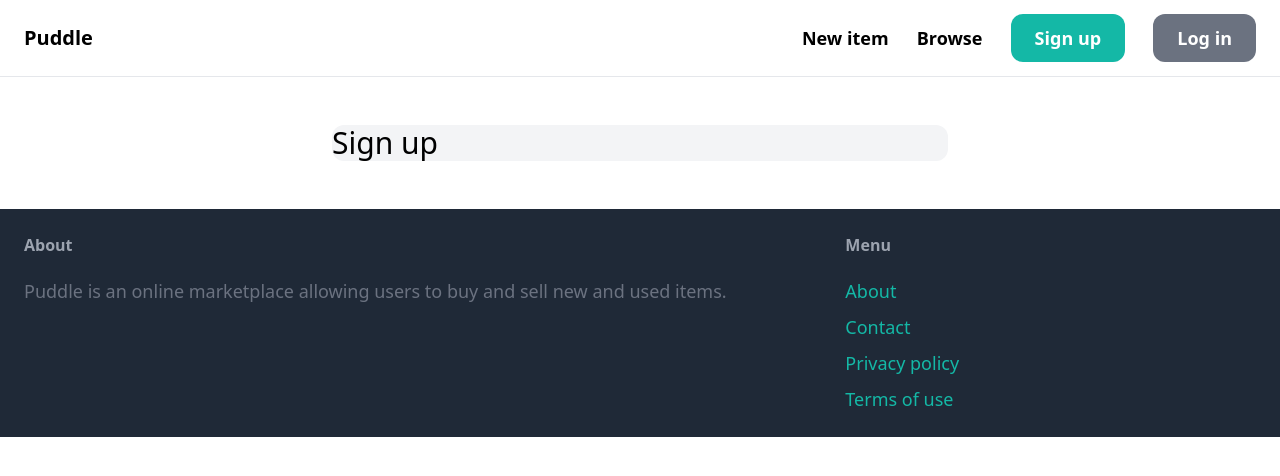
After one commit to ebl138/puddle, a Django app: page /signup/ in a window 1280 px wide. The commit adds this page. Shown: the top 476 px of the page. Run offline with Django 5.2, Linux system fonts and the light colour scheme; some libraries are stand-ins or nearby versions.

Commit message:
add signup page

```diff
--- /dev/null
+++ b/puddle/core/forms.py
@@ -0,0 +1,8 @@
+from django import forms
+from django.contrib.auth.forms import UserCreationForm
+from django.contrib.auth.models import User
+
+class SignupForm(UserCreationForm):
+    class Meta:
+        model = User
+        fields = ('username', 'email', 'password1', 'password2')
--- a/puddle/core/templates/core/base.html
+++ b/puddle/core/templates/core/base.html
@@ -19,7 +19,7 @@
                 <a href="#" class="text-lg font-semibold hover:text-gray-500">New item</a>
                 <a href="#" class="text-lg font-semibold hover:text-gray-500">Browse</a>
 
-                <a href="#" class="px-6 py-3 text-lg font-semibold bg-teal-500 text-white rounded-xl hover:bg-teal-700">Sign up</a>
+                <a href="{% url 'core:signup' %}" class="px-6 py-3 text-lg font-semibold bg-teal-500 text-white rounded-xl hover:bg-teal-700">Sign up</a>
                 <a href="#" class="px-6 py-3 text-lg font-semibold bg-gray-500 text-white rounded-xl hover:bg-gray-700">Log in</a>
             </div>
         </nav>
@@ -41,7 +41,7 @@
 
                 <ul class="space-y-2">
                     <li><a href="#" class="text-lg text-teal-500 hover:text-teal-700">About</a></li>
-                    <li><a href="{% url 'contact' %}" class="text-lg text-teal-500 hover:text-teal-700">Contact</a></li>
+                    <li><a href="{% url 'core:contact' %}" class="text-lg text-teal-500 hover:text-teal-700">Contact</a></li>
                     <li><a href="#" class="text-lg text-teal-500 hover:text-teal-700">Privacy policy</a></li>
                     <li><a href="#" class="text-lg text-teal-500 hover:text-teal-700">Terms of use</a></li>
                 </ul>
--- /dev/null
+++ b/puddle/core/templates/core/signup.html
@@ -0,0 +1,9 @@
+{% extends 'core/base.html' %}
+
+{% block title %}Sign up{% endblock %}
+
+{% block content %}
+<div class="w-1/2 my-6 mx-auto bg-gray-100 rounded-xl">
+    <h1 class="mb-6 text-3xl">Sign up</h1>
+</div>
+{% endblock %}
--- /dev/null
+++ b/puddle/core/urls.py
@@ -0,0 +1,11 @@
+from django.urls import path
+
+from . import views
+
+app_name = 'core'
+
+urlpatterns = [
+    path('', views.index, name='index'),
+    path('contact/', views.contact, name="contact"),
+    path('signup/', views.signup, name='signup'),
+]
--- a/puddle/core/views.py
+++ b/puddle/core/views.py
@@ -1,6 +1,8 @@
 from django.shortcuts import render
 
 from item.models import Category, Item
+
+from .forms import SignupForm
 
 def index(request):
     items = Item.objects.filter(is_sold=False)[0:6]
@@ -13,3 +15,10 @@ def index(request):
 
 def contact(request):
     return render(request, 'core/contact.html')
+
+def signup(request):
+    form = SignupForm()
+
+    return render(request, 'core/signup.html', {
+        'form': form
+    })
--- a/puddle/puddle/urls.py
+++ b/puddle/puddle/urls.py
@@ -3,11 +3,8 @@ from django.conf.urls.static import static
 from django.contrib import admin
 from django.urls import path, include
 
-from core.views import index, contact
-
 urlpatterns = [
-    path('', index, name='index'),
+    path('', include('core.urls')),
     path('items/', include('item.urls')),
-    path('contact/', contact, name="contact"),
     path('admin/', admin.site.urls),
 ] + static(settings.MEDIA_URL, document_root=settings.MEDIA_ROOT)
```
